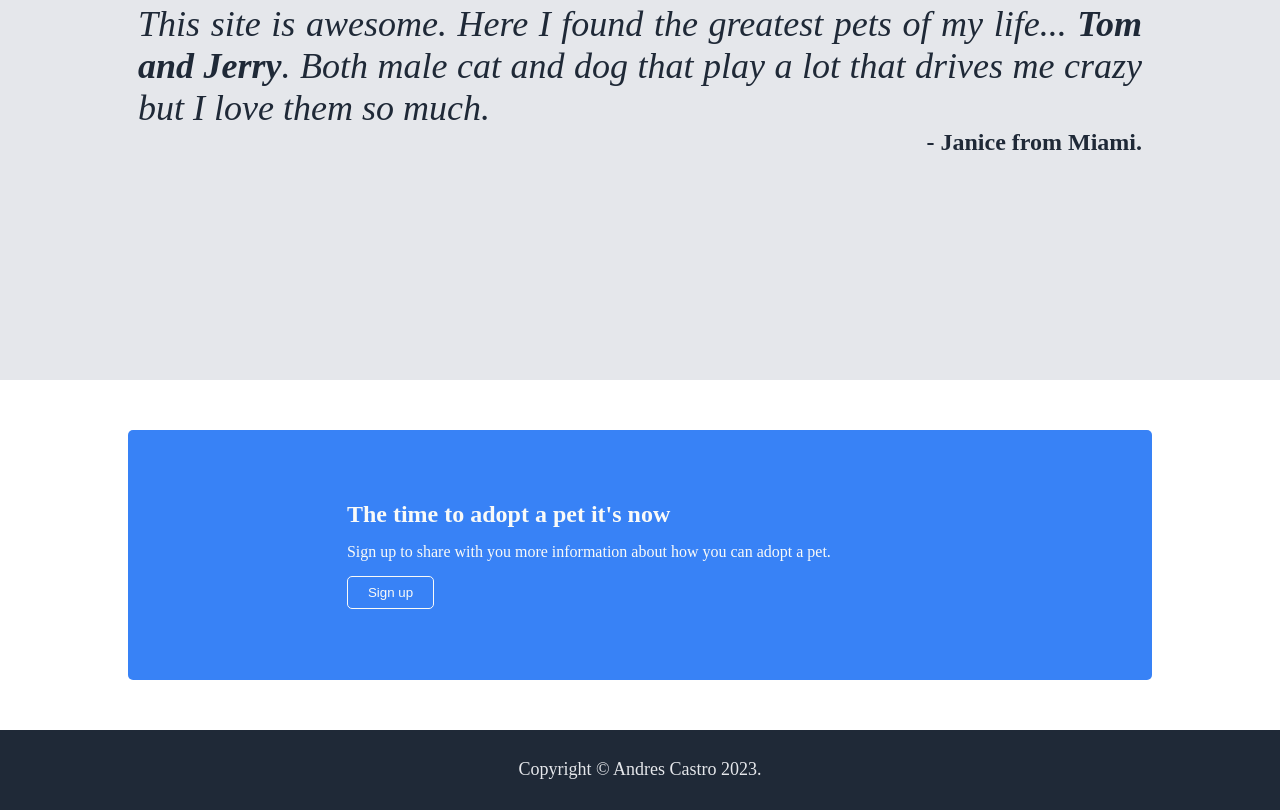
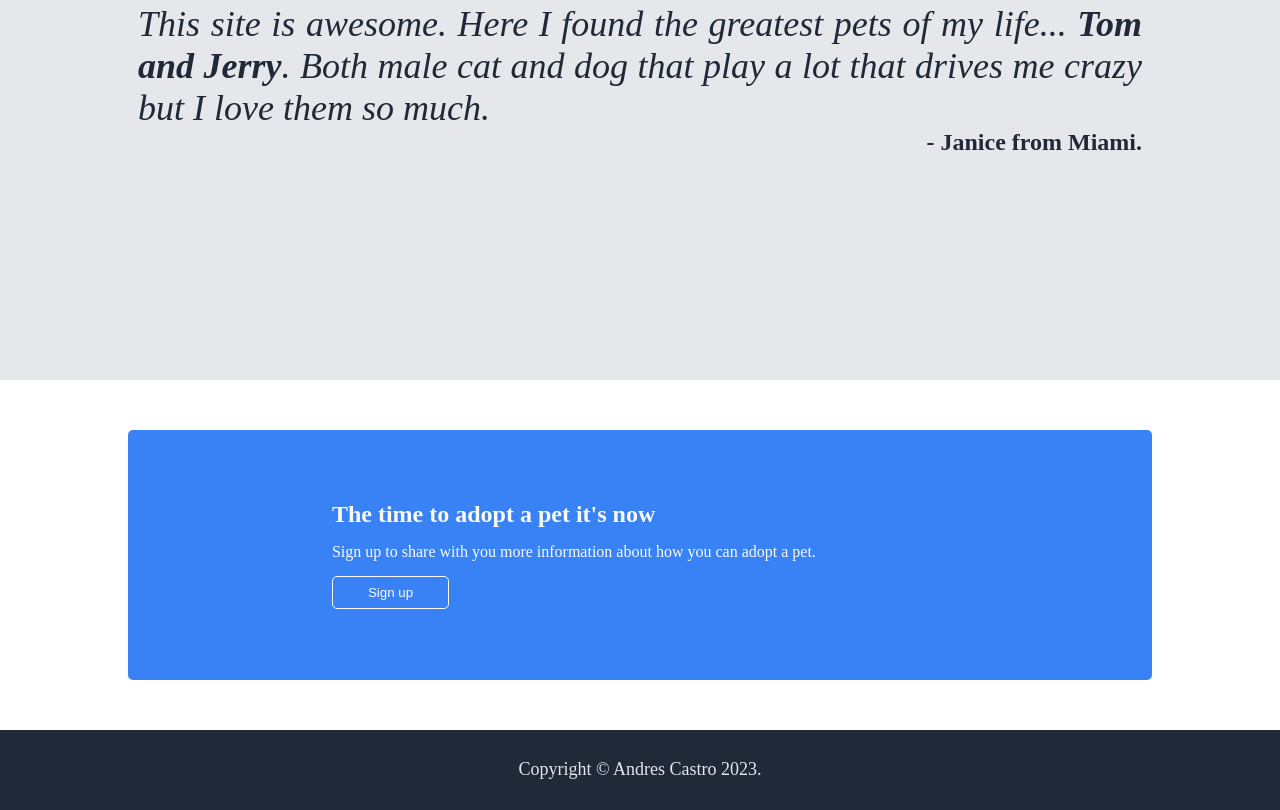
Before and after one commit to wilmerandres25/petland, a plain HTML site: page index.html in a window 1280 px wide. Shown: the part 1247-2057 px from the top of the page. Drawn offline with Linux system fonts and the light colour scheme.

Commit message:
Increase the action button padding left and right size
The action button was to small in left and right size, according
the design.

```diff
--- a/styles.css
+++ b/styles.css
@@ -187,7 +187,7 @@
     color: #f9faf8;
     border: 1px solid #f9faf8;
     border-radius: 5px;
-    padding: 8px 20px;
+    padding: 8px 35px;
     align-self: center;
 }
 
```
